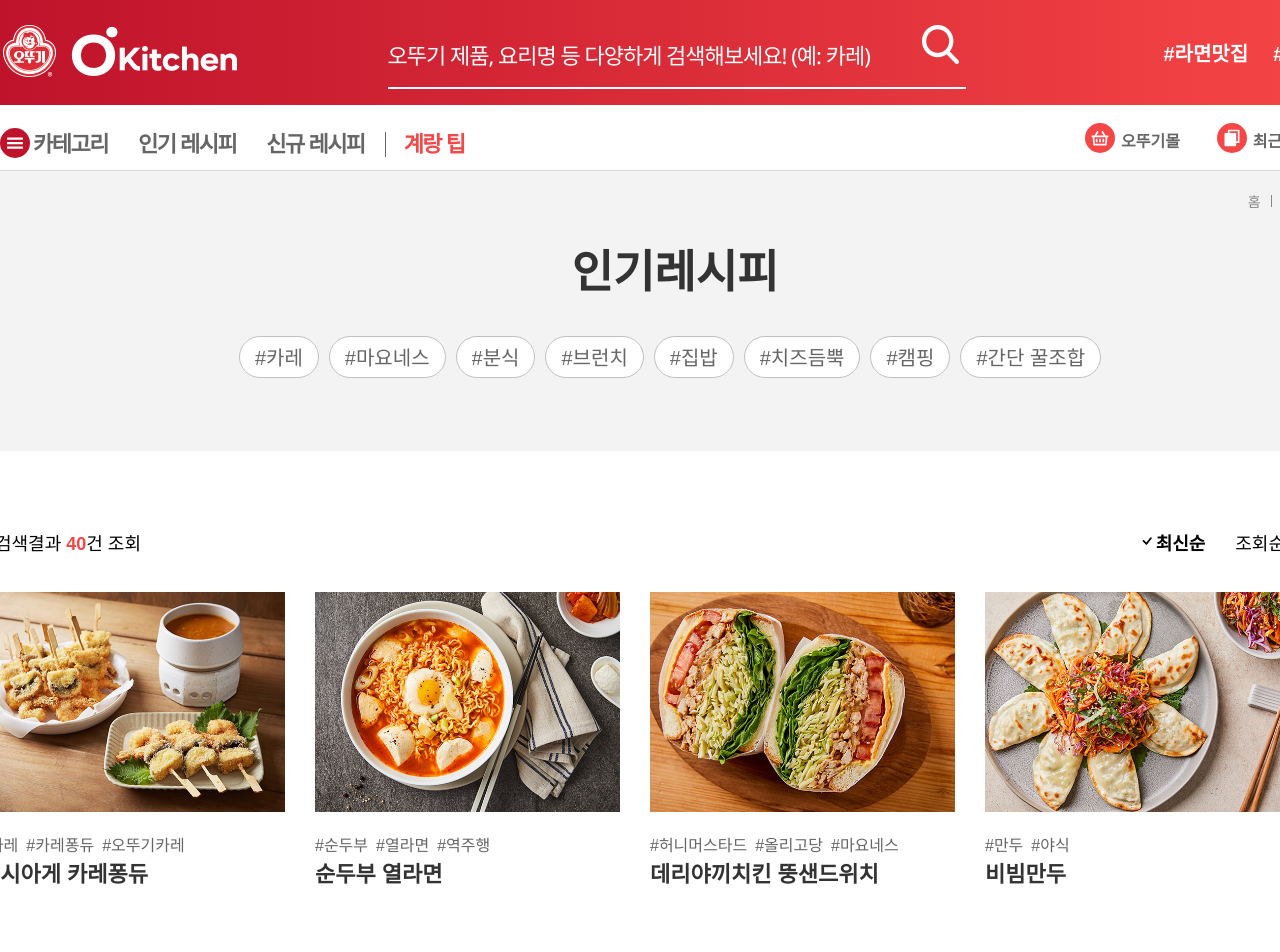
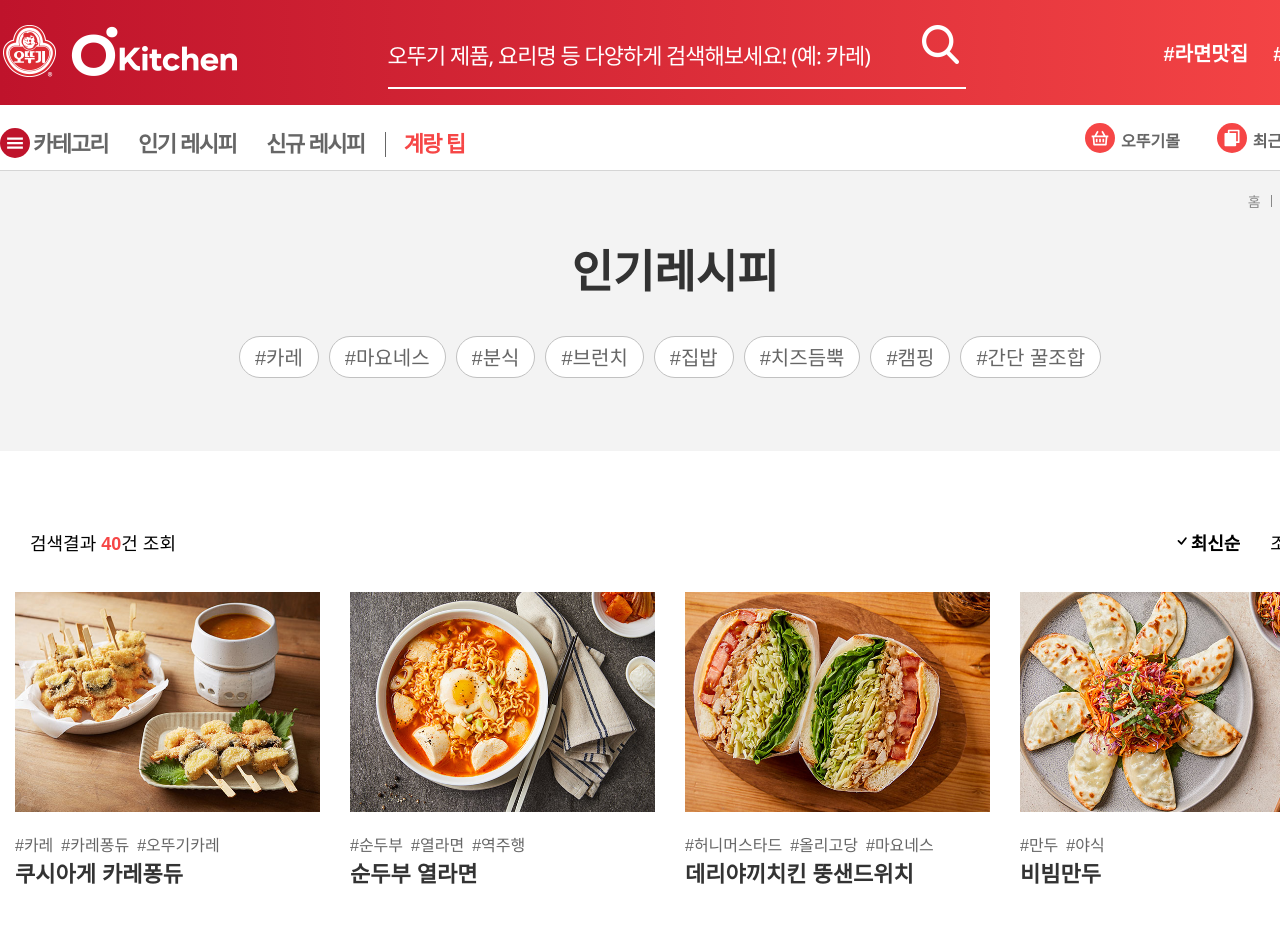
Before and after one commit to JYG00/React-WebProject-OkitchenClone, a React (Create React App) app: page /issue in a window 1280 px wide. Shown: the top 952 px of the page. Built offline with nearby package versions, Linux system fonts and the light colour scheme; a web font is replaced by a local one.

Commit message:
20220702 2200

```diff
--- a/package.json
+++ b/package.json
@@ -27,7 +27,7 @@
     "predeploy": "npm run build",
     "deploy": "gh-pages -d build"
   },
-  "homepage": "http://JYG00.github.io/React-WebProject-okitchenClone-block",
+  "homepage": "http://JYG00.github.io/React-WebProject-OkitchenClone",
   "eslintConfig": {
     "extends": [
       "react-app",
--- a/src/issue/issuePage.module.css
+++ b/src/issue/issuePage.module.css
@@ -1,7 +1,7 @@
 /* 인기레시피 사진, 내용 */
 .issue_content {
   width: 100%;
-  /* min-width: 1350px; */
+  min-width: 1350px;
   height: auto;
   /* background-color: rgb(110, 85, 51); */
   display: flex;
--- a/src/search/search.module.css
+++ b/src/search/search.module.css
@@ -196,7 +196,7 @@
 .none {
   width: 1350px;
   height: 350px;
-  background-color: #c1c1c1;
+  /* background-color: #c1c1c1; */
   display: flex;
   justify-content: center;
   align-items: flex-start;
```
